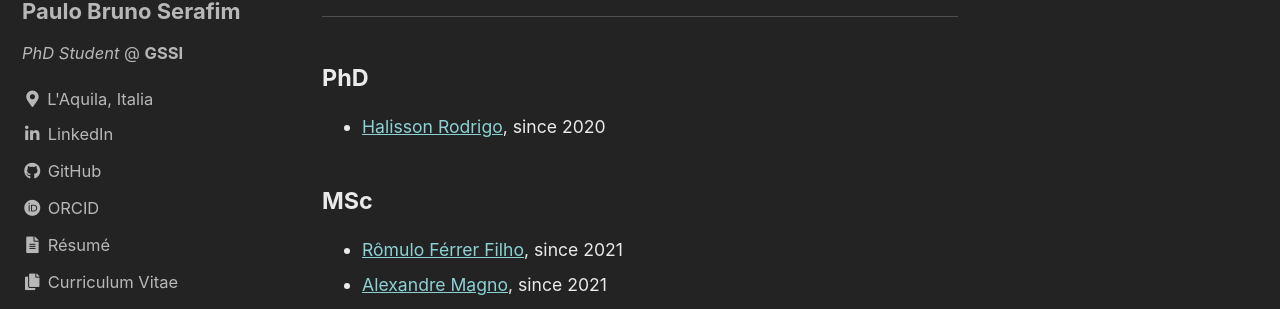
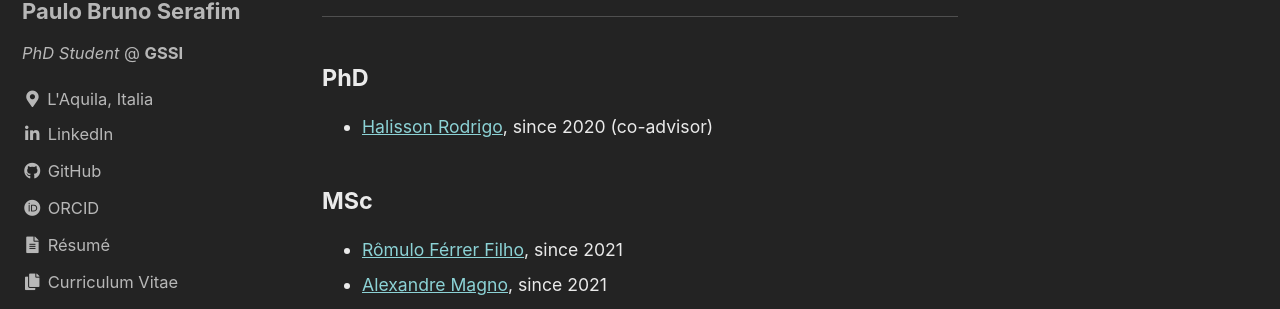
Before and after one commit to paulobruno/PersonalSite, a Jekyll site: the page built from _pages/students.md, in a window 1280 px wide and 1308 px high. Shown: the part 233-542 px from the top of the window. Built offline with Jekyll 4.4.1, drawn with Linux system fonts in a browser that asks for light colours; cached includes are drawn as plain includes.

Commit message:
Update co-advisor information for Halisson

```diff
--- a/_pages/students.md
+++ b/_pages/students.md
@@ -10,7 +10,7 @@ author_profile: true
 #### PhD
 
 <ul>
-  <li style="text-align:left"><a href="https://www.linkedin.com/in/halisson-rodrigo-7b803651/">Halisson Rodrigo</a>, since 2020</li>
+  <li style="text-align:left"><a href="https://www.linkedin.com/in/halisson-rodrigo-7b803651/">Halisson Rodrigo</a>, since 2020 (co-advisor)</li>
 </ul>
 
 #### MSc
```
